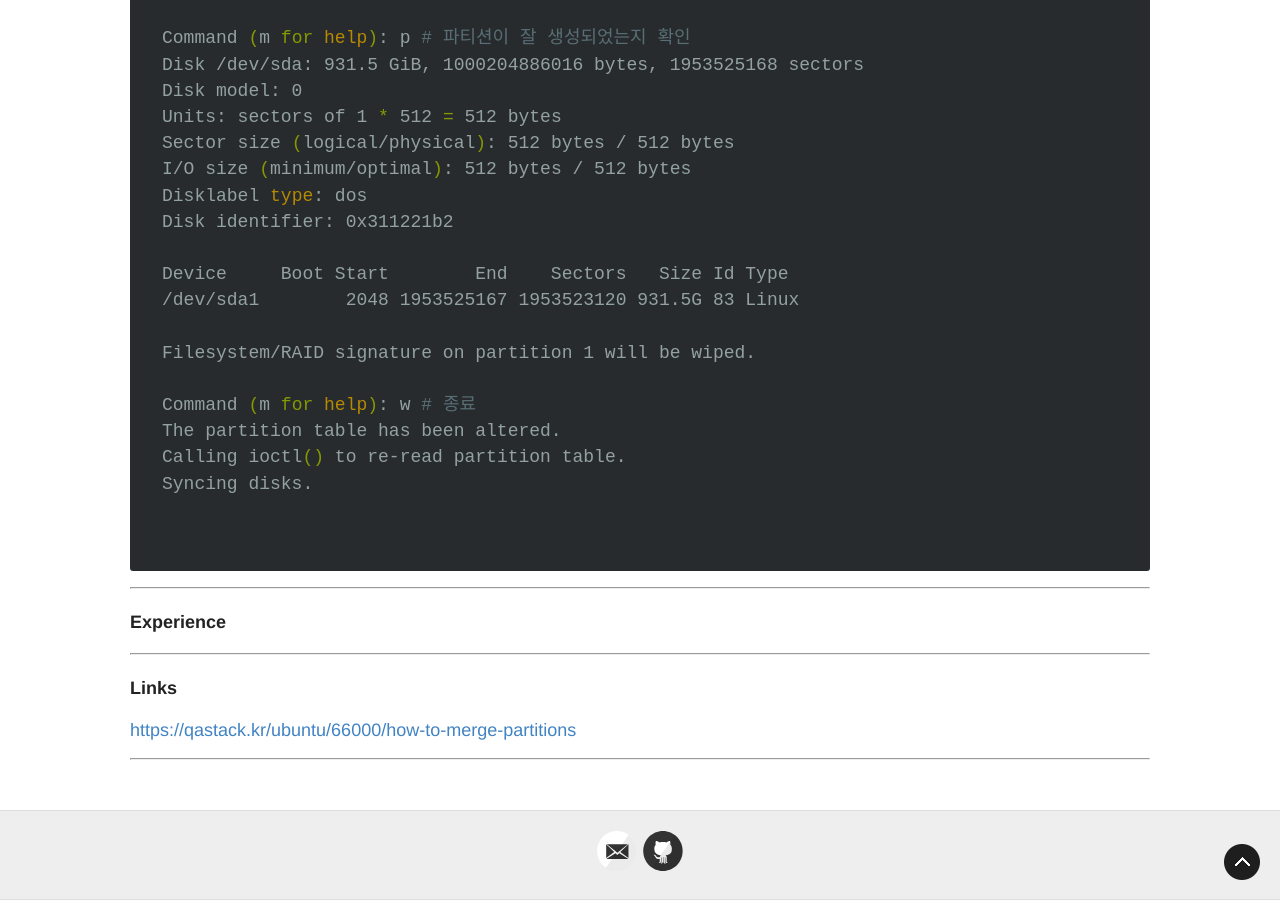
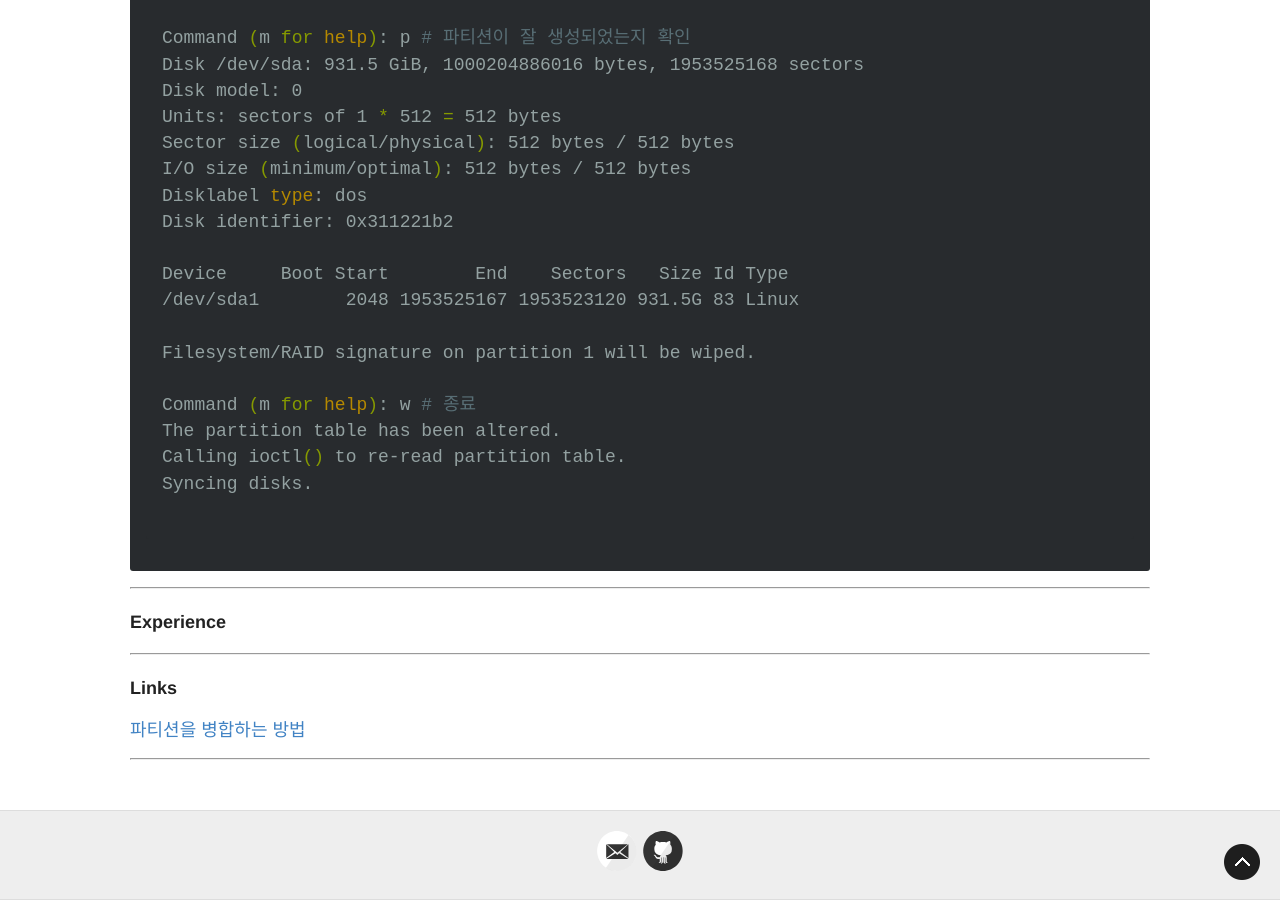
Before and after one commit to gymbombom/gymbombom.github.io, a Jekyll site: the page built from _posts/2022/2022-10-02-1-linux-filesystem-manage.md, in a window 1280 px wide and 900 px high, scrolled down 2780 px. Built offline with Jekyll 4.4.1, drawn with Linux system fonts in a browser that asks for light colours; some web fonts are replaced; comment, search, counter and statistics services are not loaded.

Commit message:
링크 오류 수정

```diff
--- a/_posts/2022/2022-10-02-1-linux-filesystem-manage.md
+++ b/_posts/2022/2022-10-02-1-linux-filesystem-manage.md
@@ -124,6 +124,6 @@ Syncing disks.
 ---
 
 ##### Links
-[https://qastack.kr/ubuntu/66000/how-to-merge-partitions](파티션을 병합하는 방법){: target="_blank"}<br>
+[파티션을 병합하는 방법](https://qastack.kr/ubuntu/66000/how-to-merge-partitions){: target="_blank"}<br>
 
 ---
```
